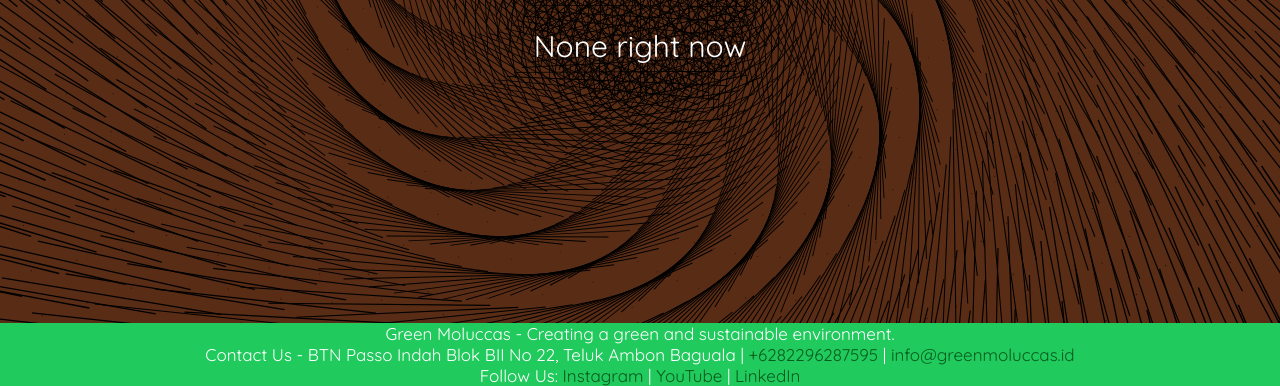
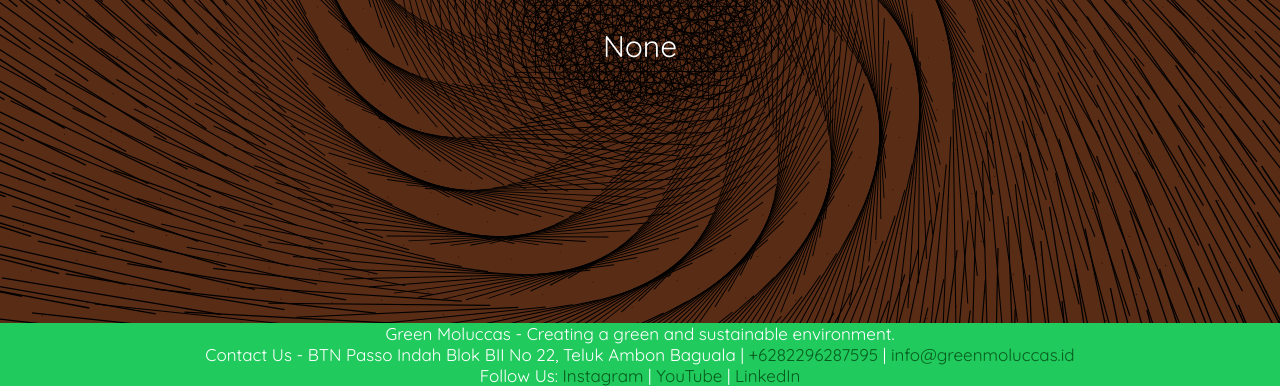
Before and after one commit to GreenMolucass/website, a plain HTML site: page events.html in a window 1280 px wide. Shown: the part 414-800 px from the top of the page. Drawn offline with Linux system fonts and the light colour scheme.

Commit message:
undo change

```diff
--- a/events.html
+++ b/events.html
@@ -30,7 +30,7 @@
 
 <h1>Events Coming:</h1>
 <p style="text-align: center;     padding-left: 0px; padding-right: 0px;
-">None right now</p>
+">None</p>
 <script>
   const canvas = document.getElementById('canvas');
   const ctx = canvas.getContext('2d');
```
